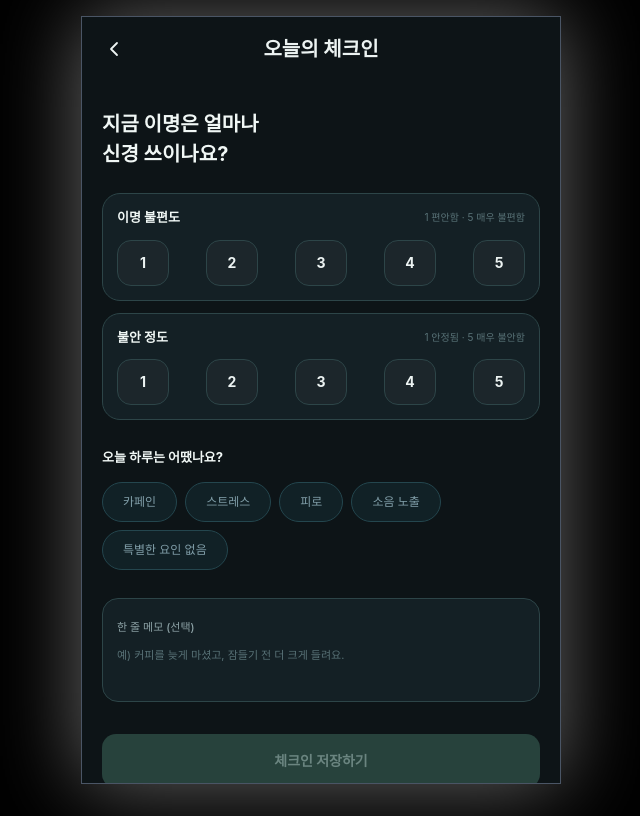
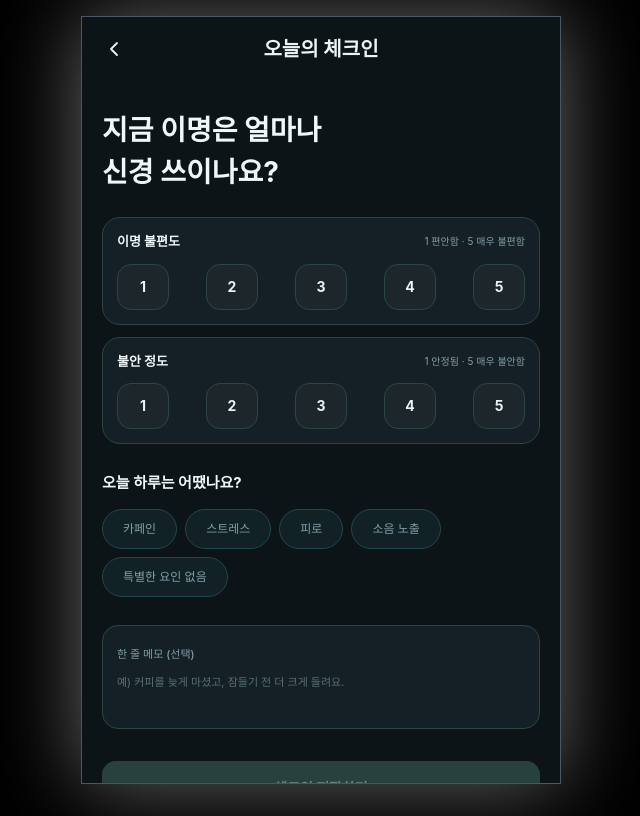
Before and after one commit to 2026-LIKELION-SOMNI/2026-likilion-ds2, a React (Vite) app in the folder frontend/: page /check-in in a window 1280 px wide. Shown: the whole page, without its empty margins (319-959 px from the left). Built offline with nearby package versions, Linux system fonts and the light colour scheme; no server answers.

Commit message:
style: 체크인/피드백 화면 타이포 및 칩 스타일 통일

```diff
--- a/frontend/src/components/common/ScaleSelector.tsx
+++ b/frontend/src/components/common/ScaleSelector.tsx
@@ -40,7 +40,7 @@ function ScaleSelector({
             text-[0.8125rem]
             font-bold
             leading-normal
-            text-[#F0F7F5]
+            text-[#F0F7FA]
           "
         >
           {label}
@@ -52,7 +52,7 @@ function ScaleSelector({
             text-[0.625rem]
             font-normal
             leading-normal
-            text-[#587176]
+            text-[#809EA8]
           "
         >
           {hint}
@@ -66,8 +66,8 @@ function ScaleSelector({
             font-sans
             text-[0.6875rem]
             font-normal
-            leading-[1.0625rem]
-            text-[#587176]
+            leading-normal
+            text-[#809EA8]
           "
         >
           {description}
--- /dev/null
+++ b/frontend/src/components/common/SectionTitle.tsx
@@ -0,0 +1,42 @@
+interface SectionTitleProps {
+  title: string;
+  description?: string;
+}
+
+function SectionTitle({
+  title,
+  description,
+}: SectionTitleProps) {
+  return (
+    <div>
+      <p
+        className="
+          font-sans
+          text-[0.9375rem]
+          font-bold
+          leading-normal
+          text-[#F0F7FA]
+        "
+      >
+        {title}
+      </p>
+
+      {description && (
+        <p
+          className="
+            mt-[0.25rem]
+            font-sans
+            text-[0.6875rem]
+            font-normal
+            leading-normal
+            text-[#809EA8]
+          "
+        >
+          {description}
+        </p>
+      )}
+    </div>
+  );
+}
+
+export default SectionTitle;
--- a/frontend/src/pages/check-in/CheckInPage.tsx
+++ b/frontend/src/pages/check-in/CheckInPage.tsx
@@ -3,6 +3,7 @@ import { useNavigate } from "react-router-dom";
 
 import Button from "../../components/common/Button";
 import ScaleSelector from "../../components/common/ScaleSelector";
+import SectionTitle from "../../components/common/SectionTitle";
 import SelectChip from "../../components/common/SelectChip";
 import { createCheckin } from "../../api/checkin";
 import type { DailyFactor } from "../../api/checkin";
@@ -113,10 +114,10 @@ function CheckInPage() {
         className="
           pt-[1.75rem]
           font-sans
-          text-[1.25rem]
+          text-[1.75rem]
           font-bold
-          leading-[1.875rem]
-          text-[#F0F7F5]
+          leading-normal
+          text-[#F0F7FA]
         "
       >
         지금 이명은 얼마나
@@ -143,17 +144,7 @@ function CheckInPage() {
       </div>
 
       <section className="mt-[1.75rem]">
-        <p
-          className="
-            font-sans
-            text-[0.8125rem]
-            font-bold
-            leading-normal
-            text-[#F0F7F5]
-          "
-        >
-          오늘 하루는 어땠나요?
-        </p>
+        <SectionTitle title="오늘 하루는 어땠나요?" />
 
         <div className="mt-[0.875rem] flex flex-wrap gap-[0.5rem]">
           {FACTOR_OPTIONS.map((option) => (
@@ -196,7 +187,7 @@ function CheckInPage() {
             text-[0.6875rem]
             font-medium
             leading-[1.0625rem]
-            text-[#8DA2A6]
+            text-[#809EA8]
           "
         >
           한 줄 메모 (선택)
--- a/frontend/src/pages/feedback/FeedbackPage.tsx
+++ b/frontend/src/pages/feedback/FeedbackPage.tsx
@@ -3,6 +3,7 @@ import { useNavigate } from "react-router-dom";
 
 import Button from "../../components/common/Button";
 import ScaleSelector from "../../components/common/ScaleSelector";
+import SectionTitle from "../../components/common/SectionTitle";
 import SelectChip from "../../components/common/SelectChip";
 import {
   getTodayEvaluation,
@@ -87,45 +88,6 @@ function formatStartedAt(value: string | null) {
     hour: "numeric",
     minute: "2-digit",
   });
-}
-
-function SectionTitle({
-  title,
-  description,
-}: {
-  title: string;
-  description?: string;
-}) {
-  return (
-    <div>
-      <p
-        className="
-          font-sans
-          text-[0.9375rem]
-          font-bold
-          leading-normal
-          text-[#F0F7FA]
-        "
-      >
-        {title}
-      </p>
-
-      {description && (
-        <p
-          className="
-            mt-[0.25rem]
-            font-sans
-            text-[0.6875rem]
-            font-normal
-            leading-normal
-            text-[#809EA8]
-          "
-        >
-          {description}
-        </p>
-      )}
-    </div>
-  );
 }
 
 function FeedbackPage() {
```
